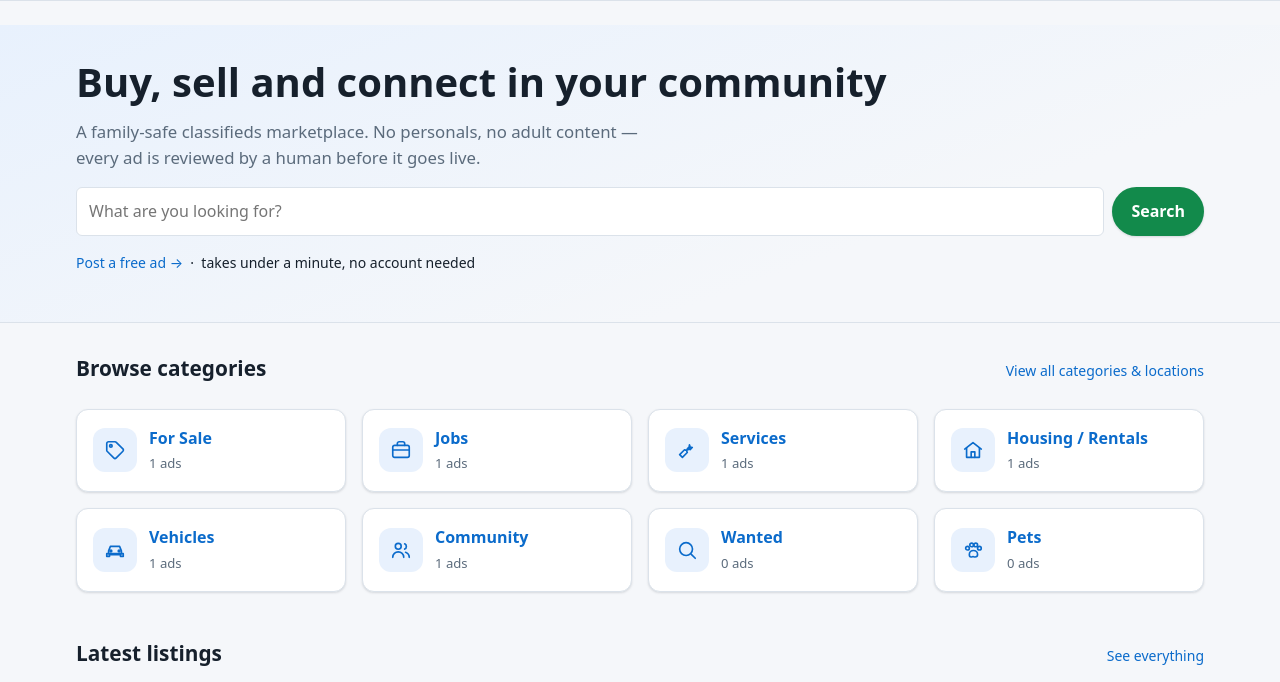
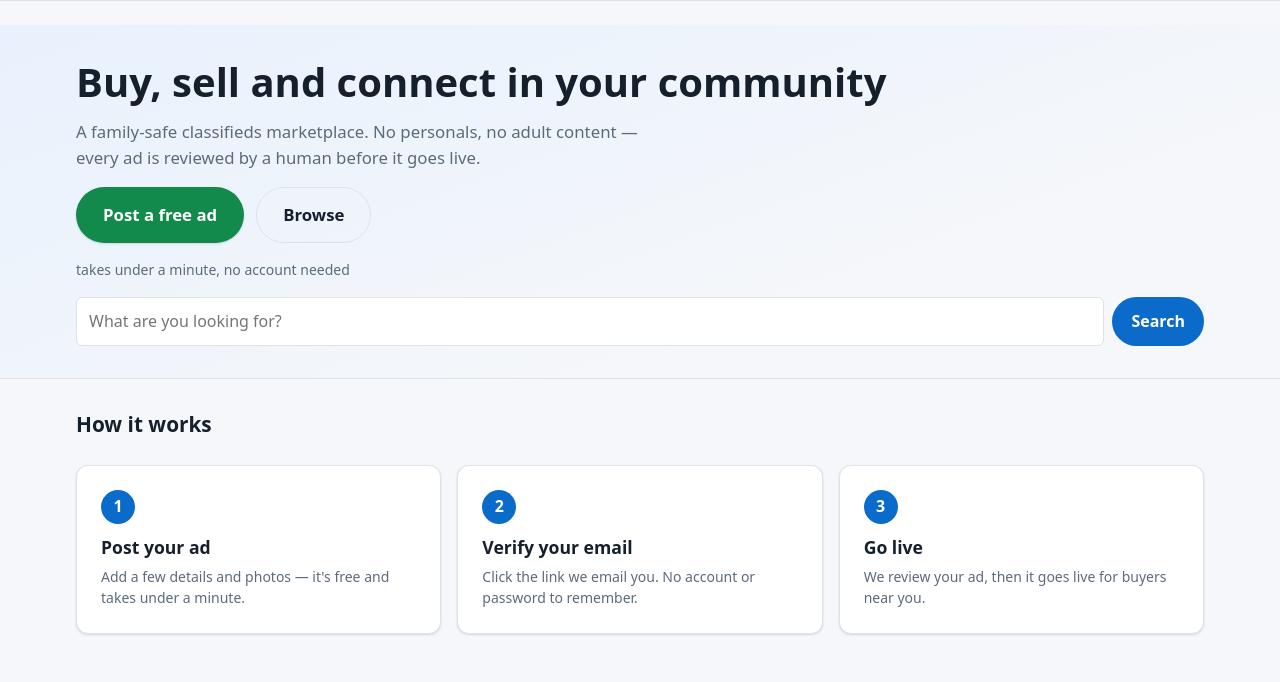
Before and after one commit to chiwong2050-max/classifieds, a Node server app: page / in a window 1280 px wide. Shown: the part 62-744 px from the top of the page. Run offline with Node 20, Linux system fonts and the light colour scheme; data comes from the database, SQL or seed files in the repository; some libraries are stand-ins or nearby versions.

Commit message:
feat: empty states and cross-app funnels

```diff
--- a/locales/en.json
+++ b/locales/en.json
@@ -37,13 +37,21 @@
     "about": "About",
     "contact": "Contact",
     "marketSwitcher": "Switch market",
+    "otherApps": "Our other free apps",
     "rights": "© {year} {siteName}. All rights reserved.",
     "familySafe": "Made for local communities. No personals, no adult content."
+  },
+  "apps": {
+    "dealpass": { "name": "DealPass", "desc": "Local deals near you" },
+    "beatavo": { "name": "Beatavo", "desc": "Dance videos for kids" },
+    "localusa": { "name": "LocalUSA", "desc": "US business directory" },
+    "australiaweb": { "name": "Australia Web", "desc": "Australian business directory" }
   },
   "home": {
     "heroTitle": "Buy, sell and connect in your community",
     "heroLead": "A family-safe classifieds marketplace. No personals, no adult content — every ad is reviewed by a human before it goes live.",
     "heroPlaceholder": "What are you looking for?",
+    "browseBtn": "Browse",
     "postFreeAd": "Post a free ad →",
     "takesUnderMinute": "takes under a minute, no account needed",
     "browseCategories": "Browse categories",
@@ -54,6 +62,13 @@
     "noListings": "No listings yet",
     "beFirst": "Be the first to post in your area.",
     "postFreeAdBtn": "Post a free ad",
+    "howTitle": "How it works",
+    "howStep1Title": "Post your ad",
+    "howStep1Body": "Add a few details and photos — it's free and takes under a minute.",
+    "howStep2Title": "Verify your email",
+    "howStep2Body": "Click the link we email you. No account or password to remember.",
+    "howStep3Title": "Go live",
+    "howStep3Body": "We review your ad, then it goes live for buyers near you.",
     "popularLocations": "Popular locations",
     "whyTitle": "Why {siteName}?",
     "whyHumanTitle": "Human reviewed",
@@ -100,6 +115,56 @@
     "noResultsBody": "Nothing matches your filters here yet. Try widening your search, or post the first ad.",
     "clearFilters": "Clear filters",
     "postAnAd": "Post an ad",
+    "emptyTitle": "Be the first to post here - it's free",
+    "emptyCta": "Post a free ad",
+    "emptyIdeasTitle": "Not sure what to post? Try something like:",
+    "ideas": {
+      "default": {
+        "1": "A bike you no longer ride",
+        "2": "A sofa or table you're replacing",
+        "3": "A service you can offer locally"
+      },
+      "for-sale": {
+        "1": "A bike you no longer ride",
+        "2": "Books, games or toys the kids outgrew",
+        "3": "A piece of furniture you're replacing"
+      },
+      "jobs": {
+        "1": "A role at your business",
+        "2": "Weekend or casual help",
+        "3": "A short-term or seasonal gig"
+      },
+      "services": {
+        "1": "Mowing, cleaning or odd jobs",
+        "2": "Tutoring or lessons",
+        "3": "Something you are good at, offered locally"
+      },
+      "property-rentals": {
+        "1": "A room in a share house",
+        "2": "Your place while you travel",
+        "3": "A garage or storage space to rent out"
+      },
+      "vehicles": {
+        "1": "A car you are upgrading from",
+        "2": "A trailer, bike or scooter",
+        "3": "Spare parts or tyres"
+      },
+      "community": {
+        "1": "A local event or meetup",
+        "2": "Lost and found notices",
+        "3": "A club or group looking for members"
+      },
+      "wanted": {
+        "1": "Something you are trying to find",
+        "2": "A part or item to finish a project",
+        "3": "Help with a one-off task"
+      },
+      "pets": {
+        "1": "A pet needing a new home (rehoming)",
+        "2": "Pet gear the kids outgrew",
+        "3": "A rescue litter looking for families"
+      }
+    },
     "nearbyCities": "Nearby cities",
     "titleCategory": "{category} in {place}",
     "titleAll": "Listings in {place} - {category}",
--- a/public/css/styles.css
+++ b/public/css/styles.css
@@ -170,6 +170,7 @@ main { flex: 1 0 auto; padding: var(--space-5) 0 var(--space-7); }
 .btn-outline:hover { background: var(--surface-2); }
 .btn-danger { background: var(--danger); color: #fff; }
 .btn-sm { padding: 7px 12px; min-height: 36px; font-size: 0.875rem; }
+.btn-lg { padding: 14px 26px; min-height: 52px; font-size: 1.05rem; }
 .btn-block { width: 100%; }
 .btn[disabled] { opacity: .55; cursor: not-allowed; }
 
@@ -209,6 +210,26 @@ main { flex: 1 0 auto; padding: var(--space-5) 0 var(--space-7); }
 .hero { background: linear-gradient(160deg, var(--brand-soft), transparent 70%); border-bottom: 1px solid var(--border); padding: var(--space-6) 0; }
 .hero h1 { font-size: 1.9rem; margin-bottom: var(--space-3); }
 .hero p.lead { font-size: 1.05rem; color: var(--text-muted); max-width: 60ch; }
+.hero-actions { display: flex; flex-wrap: wrap; gap: var(--space-3); }
+
+/* --- How it works --------------------------------------------------------- */
+.how-strip { list-style: none; padding: 0; margin: 0; display: grid; gap: var(--space-4); grid-template-columns: 1fr; counter-reset: none; }
+.how-step { background: var(--surface); border: 1px solid var(--border); border-radius: var(--radius); box-shadow: var(--shadow-sm); padding: var(--space-5); }
+.how-step h3 { margin-bottom: var(--space-2); }
+.how-num {
+  display: inline-grid; place-items: center; width: 34px; height: 34px; margin-bottom: var(--space-3);
+  border-radius: 999px; background: var(--brand); color: #fff; font-weight: 800;
+}
+
+/* --- Empty state ---------------------------------------------------------- */
+.empty-state { max-width: 640px; margin: 0 auto; }
+.empty-title { margin-bottom: var(--space-2); }
+.idea-list {
+  list-style: none; padding: 0; margin: 0 auto; width: fit-content;
+  text-align: left; display: grid; gap: 6px;
+}
+.idea-list li { position: relative; padding-left: 20px; }
+.idea-list li::before { content: "•"; position: absolute; left: 6px; color: var(--brand); font-weight: 800; }
 
 /* --- Forms ---------------------------------------------------------------- */
 .field { margin-bottom: var(--space-4); }
@@ -281,6 +302,8 @@ legend { font-weight: 700; padding: 0 6px; }
 .footer-bottom { border-top: 1px solid var(--border); margin-top: var(--space-5); padding-top: var(--space-4); display: flex; flex-wrap: wrap; gap: var(--space-3); justify-content: space-between; align-items: center; }
 .coffee { display: inline-flex; align-items: center; gap: 8px; font-weight: 700; color: var(--warn-text); background: var(--warn-bg); padding: 9px 15px; border-radius: 999px; }
 .coffee:hover { text-decoration: none; }
+.footer-apps li { display: grid; gap: 1px; }
+.footer-apps .app-desc { color: var(--text-muted); font-size: 0.82rem; }
 
 /* --- Pagination ----------------------------------------------------------- */
 .pagination { display: flex; gap: var(--space-2); justify-content: center; align-items: center; flex-wrap: wrap; margin-top: var(--space-6); }
@@ -311,7 +334,8 @@ legend { font-weight: 700; padding: 0 6px; }
   h1 { font-size: 1.9rem; }
   .grid-cards { grid-template-columns: repeat(3, minmax(0, 1fr)); }
   .form-grid { grid-template-columns: 1fr 1fr; }
-  .footer-grid { grid-template-columns: 2fr 1fr 1fr 1fr; }
+  .footer-grid { grid-template-columns: 2fr 1fr 1fr; }
+  .how-strip { grid-template-columns: repeat(3, minmax(0, 1fr)); }
   .stat-row { grid-template-columns: repeat(4, 1fr); }
   .header-search { display: block; }
 }
@@ -321,6 +345,7 @@ legend { font-weight: 700; padding: 0 6px; }
   .grid-cards { grid-template-columns: repeat(4, minmax(0, 1fr)); }
   .ad-layout { grid-template-columns: minmax(0, 2fr) minmax(300px, 1fr); }
   .filters { grid-template-columns: repeat(4, 1fr); }
+  .footer-grid { grid-template-columns: 2fr 1fr 1fr 1fr 1fr; }
 }
 
 @media (prefers-reduced-motion: reduce) {
--- /dev/null
+++ b/src/config/apps.js
@@ -0,0 +1,35 @@
+'use strict';
+
+/**
+ * Catalogue of sibling apps shown in the footer ("Our other free apps").
+ *
+ * `market` marks the app that belongs to a given market's country so the
+ * footer can list that directory first (Australia Web on AU, LocalUSA on US).
+ * Display names and blurbs live in the locale files under `apps.<key>`; only
+ * the links (with attribution) are defined here. Every outbound link carries
+ * `?ref=listnear` so the destination can attribute the referral.
+ */
+
+const APPS = [
+  { key: 'dealpass', url: 'https://dealpass.app' },
+  { key: 'beatavo', url: 'https://beatavo.com' },
+  { key: 'localusa', url: 'https://localusa.app', market: 'us' },
+  { key: 'australiaweb', url: 'https://australiaweb.net', market: 'au' },
+];
+
+/** Append the `ref=listnear` attribution param without clobbering an existing query. */
+function withRef(url) {
+  return `${url}${url.includes('?') ? '&' : '?'}ref=listnear`;
+}
+
+/**
+ * Apps ordered so the current market's own directory comes first, followed by
+ * the rest in the order defined above. Each entry gains an `href` (with ref).
+ */
+function appsForMarket(marketKey) {
+  const primary = APPS.filter((app) => app.market === marketKey);
+  const rest = APPS.filter((app) => app.market !== marketKey);
+  return primary.concat(rest).map((app) => ({ ...app, href: withRef(app.url) }));
+}
+
+module.exports = { APPS, withRef, appsForMarket };
--- a/src/middleware/locals.js
+++ b/src/middleware/locals.js
@@ -4,6 +4,7 @@ const config = require('../config');
 const { t, tp } = require('../config/i18n');
 const { CATEGORIES } = require('../config/categories');
 const { LOCATIONS, slugify } = require('../config/locations');
+const { appsForMarket } = require('../config/apps');
 const helpers = require('../utils/helpers');
 const urls = require('../utils/urls');
 
@@ -19,6 +20,8 @@ function localsMiddleware(req, res, next) {
   res.locals.locale = config.site.locale;
   res.locals.categories = CATEGORIES;
   res.locals.locations = LOCATIONS;
+  // Footer "Our other free apps" (current market's directory listed first).
+  res.locals.otherApps = appsForMarket(config.site.key);
   res.locals.slugify = slugify;
   res.locals.helpers = helpers;
   res.locals.urls = urls;
--- a/views/pages/home.ejs
+++ b/views/pages/home.ejs
@@ -4,16 +4,41 @@
   <div class="container">
     <h1><%= t('home.heroTitle') %></h1>
     <p class="lead"><%= t('home.heroLead') %></p>
+    <div class="hero-actions mt-4">
+      <a class="btn btn-primary btn-lg" href="/post/"><%= t('home.postFreeAdBtn') %></a>
+      <a class="btn btn-outline btn-lg" href="/browse/"><%= t('home.browseBtn') %></a>
+    </div>
+    <p class="small mt-4 muted"><%= t('home.takesUnderMinute') %></p>
     <form class="searchbar mt-4" role="search" action="/search" method="get">
       <label class="hidden" for="hero-q"><%= t('nav.searchListings') %></label>
       <input id="hero-q" type="search" name="q" placeholder="<%= t('home.heroPlaceholder') %>" autocomplete="off">
-      <button class="btn btn-primary" type="submit"><%= t('common.search') %></button>
+      <button class="btn btn-brand" type="submit"><%= t('common.search') %></button>
     </form>
-    <p class="small mt-4"><a href="/post/"><%= t('home.postFreeAd') %></a> &nbsp;·&nbsp; <%= t('home.takesUnderMinute') %></p>
   </div>
 </section>
 
 <div class="container mt-6">
+
+  <section class="section" aria-labelledby="how-h">
+    <div class="section-head"><h2 id="how-h"><%= t('home.howTitle') %></h2></div>
+    <ol class="how-strip">
+      <li class="how-step">
+        <span class="how-num" aria-hidden="true">1</span>
+        <h3><%= t('home.howStep1Title') %></h3>
+        <p class="muted small mb-0"><%= t('home.howStep1Body') %></p>
+      </li>
+      <li class="how-step">
+        <span class="how-num" aria-hidden="true">2</span>
+        <h3><%= t('home.howStep2Title') %></h3>
+        <p class="muted small mb-0"><%= t('home.howStep2Body') %></p>
+      </li>
+      <li class="how-step">
+        <span class="how-num" aria-hidden="true">3</span>
+        <h3><%= t('home.howStep3Title') %></h3>
+        <p class="muted small mb-0"><%= t('home.howStep3Body') %></p>
+      </li>
+    </ol>
+  </section>
 
   <section class="section" aria-labelledby="cats-h">
     <div class="section-head">
--- a/views/partials/footer.ejs
+++ b/views/partials/footer.ejs
@@ -43,6 +43,20 @@
           </ul>
         </div>
       <% } %>
+      <%# Cross-app promotion: current market's own directory is listed first. %>
+      <% if (otherApps && otherApps.length) { %>
+        <div>
+          <h3><%= t('footer.otherApps') %></h3>
+          <ul class="footer-links footer-apps">
+            <% otherApps.forEach(function (app) { %>
+              <li>
+                <a href="<%= app.href %>" target="_blank" rel="noopener"><%= t('apps.' + app.key + '.name') %></a>
+                <span class="app-desc"><%= t('apps.' + app.key + '.desc') %></span>
+              </li>
+            <% }); %>
+          </ul>
+        </div>
+      <% } %>
     </div>
     <div class="footer-bottom">
       <p class="small mb-0"><%= t('footer.rights', { year: year, siteName: site.name }) %></p>
```
Also changed, not shown: views/pages/listing.ejs (+14 -6 lines).
